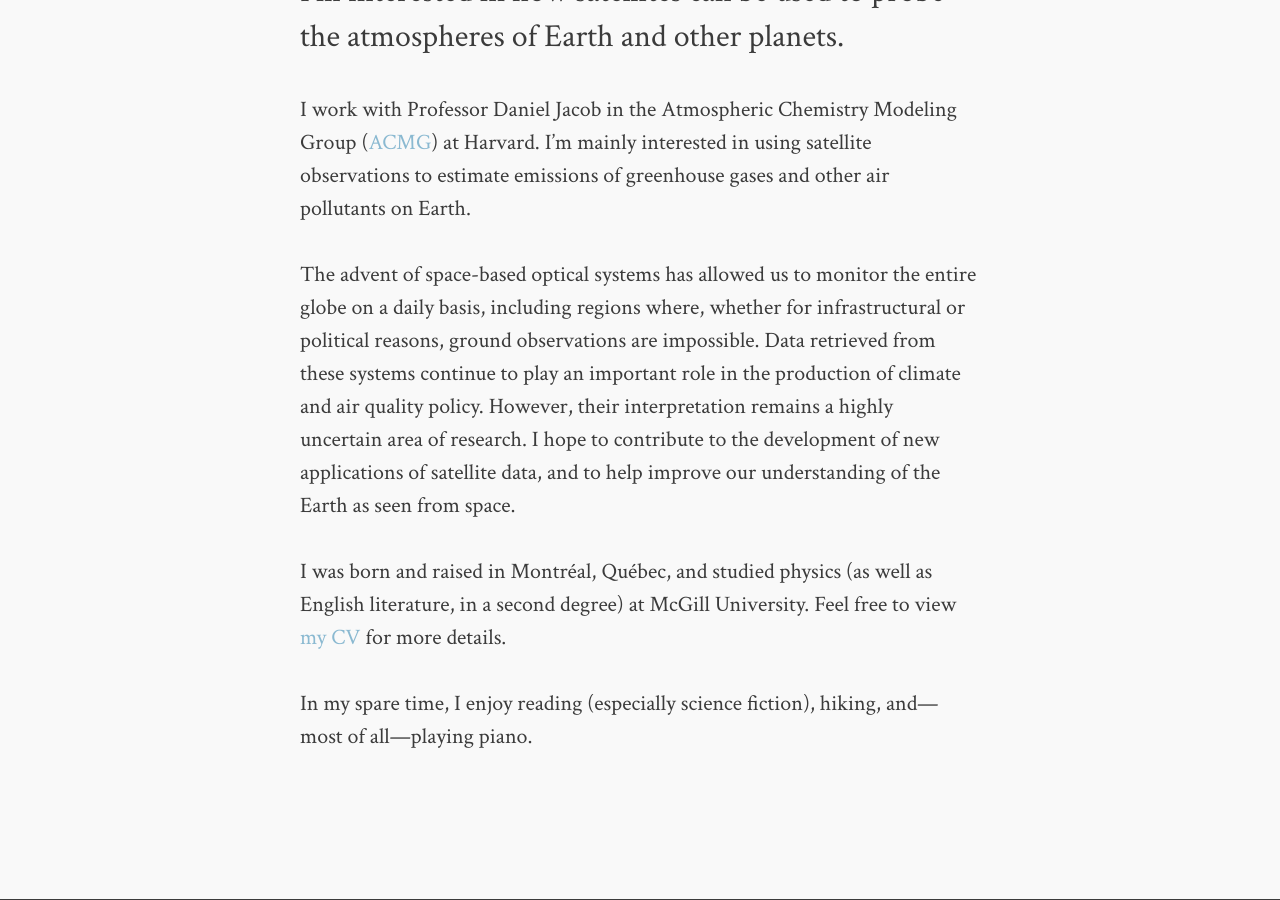
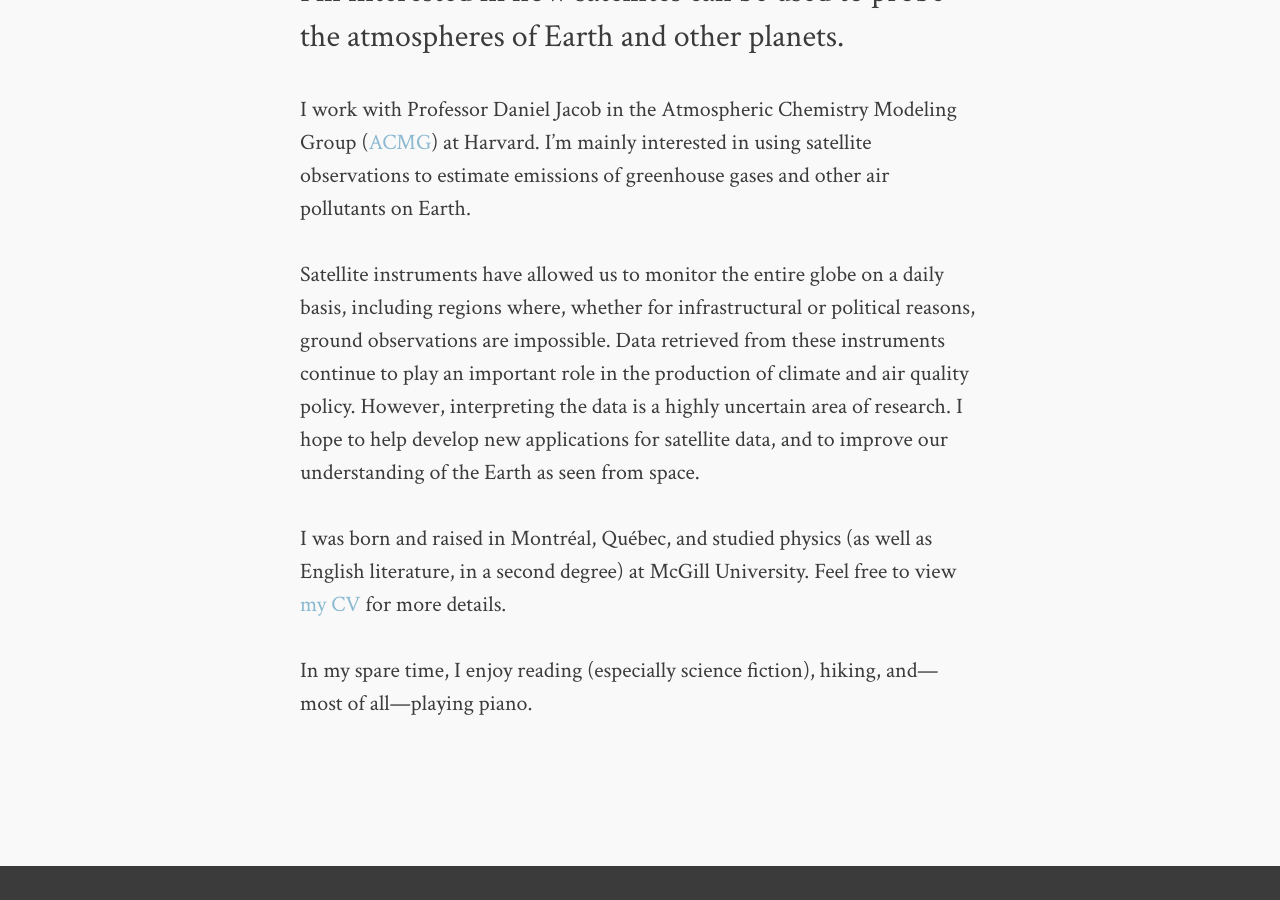
Before and after one commit to djvaron/djvaron.github.io, a Jekyll site: the page built from about.md, in a window 1280 px wide and 900 px high, scrolled down 646 px. Built offline with Jekyll 4.4.1, drawn with Linux system fonts in a browser that asks for light colours.

Commit message:
edit about

```diff
--- a/about.md
+++ b/about.md
@@ -10,7 +10,7 @@
 
 I work with Professor Daniel Jacob in the Atmospheric Chemistry Modeling Group ([ACMG](http://acmg.seas.harvard.edu/)) at Harvard. I'm mainly interested in using satellite observations to estimate emissions of greenhouse gases and other air pollutants on Earth.
 
-The advent of space-based optical systems has allowed us to monitor the entire globe on a daily basis, including regions where, whether for infrastructural or political reasons, ground observations are impossible. Data retrieved from these systems continue to play an important role in the production of climate and air quality policy. However, their interpretation remains a highly uncertain area of research. I hope to contribute to the development of new applications of satellite data, and to help improve our understanding of the Earth as seen from space.
+Satellite instruments have allowed us to monitor the entire globe on a daily basis, including regions where, whether for infrastructural or political reasons, ground observations are impossible. Data retrieved from these instruments continue to play an important role in the production of climate and air quality policy. However, interpreting the data is a highly uncertain area of research. I hope to help develop new applications for satellite data, and to improve our understanding of the Earth as seen from space.
 
 I was born and raised in Montr&#233;al, Qu&#233;bec, and studied physics (as well as English literature, in a second degree) at McGill University. Feel free to view <a href="{{ site.url }}/cv.pdf">my CV</a> for more details.
 
```
